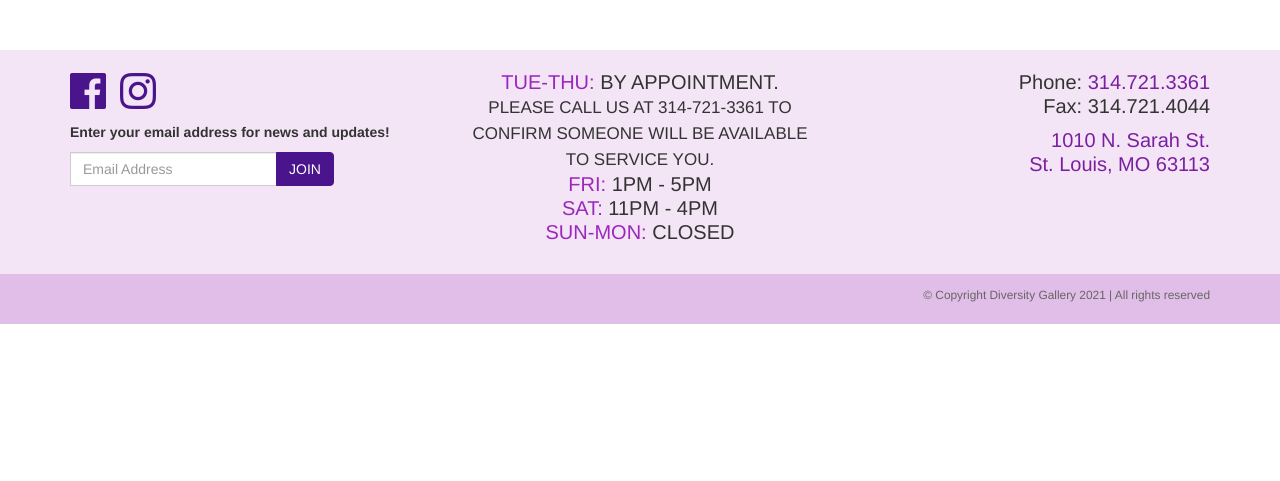
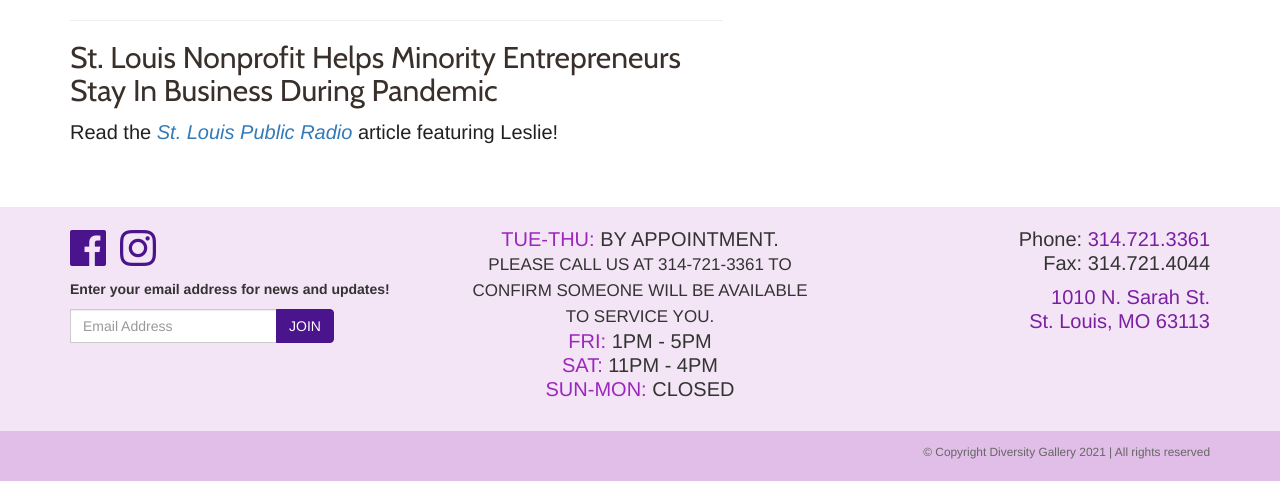
Before and after one commit to bitPimps/diversitygallerystl.com, a PHP site: page /about/index.php in a window 1280 px wide. Shown: the part 1309-1790 px from the top of the page. Before the commit the page ends 1633 px from the top, so only its background shows below. Run offline with PHP 8.4, Linux system fonts and the light colour scheme; some libraries are stand-ins or nearby versions.

Commit message:
Link to article

```diff
--- a/wwwRoot/about/index.php
+++ b/wwwRoot/about/index.php
@@ -31,6 +31,9 @@
 							<div class="embed-responsive embed-responsive-16by9">
 								<iframe class="embed-responsive-item" src="https://www.youtube.com/embed/Zps-NnZlzoA?rel=0" allowfullscreen></iframe>
 							</div>
+							<hr>
+							<h2>St. Louis Nonprofit Helps Minority Entrepreneurs Stay In Business During Pandemic</h2>
+							<p>Read the <a href="https://news.stlpublicradio.org/economy-business/2021-02-03/st-louis-nonprofit-helps-minority-entrepreneurs-stay-in-business-during-pandemic" target="_blank"><em>St. Louis Public Radio</em></a> article featuring Leslie!</p>
 						</div>
 						<div class="col-md-5">
 							<div class="thumbnail">
```
